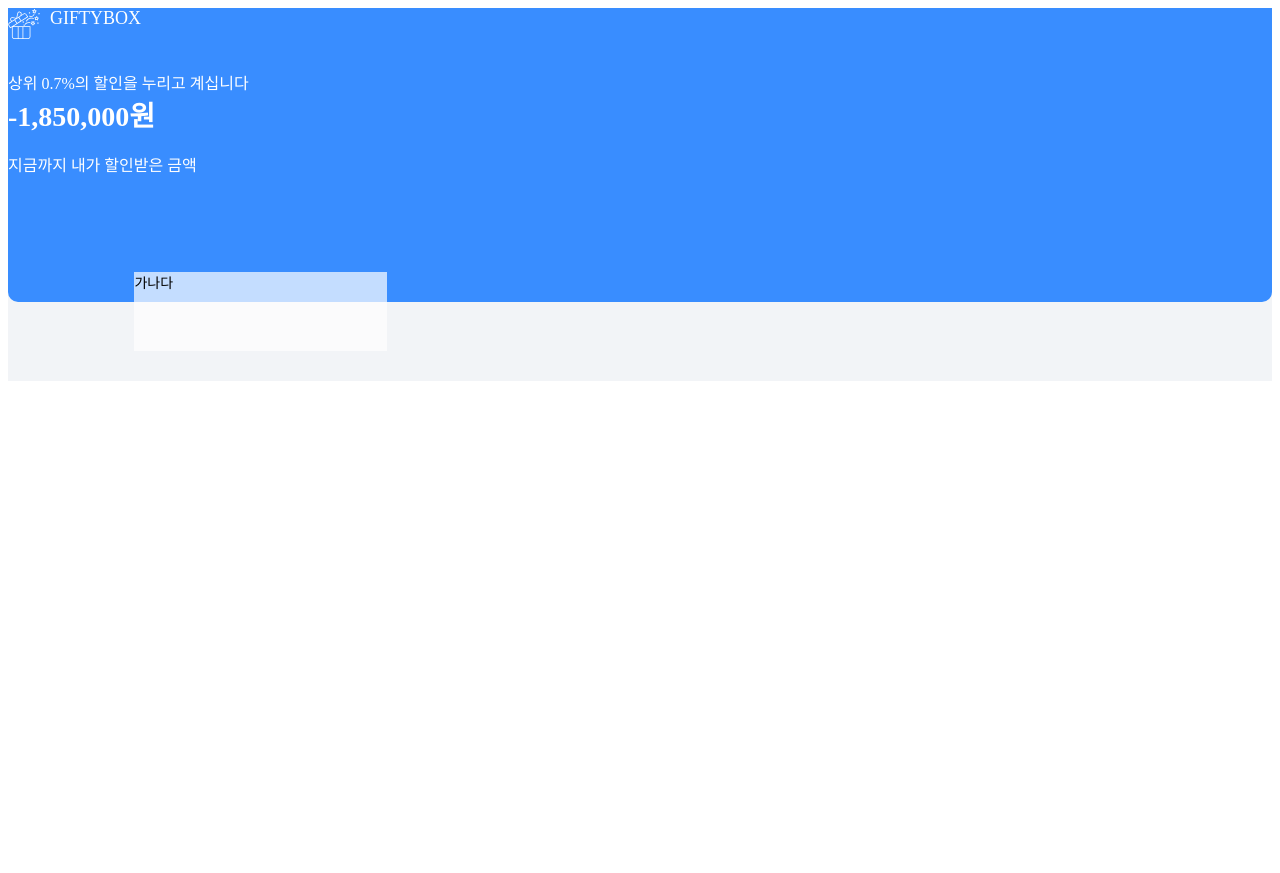
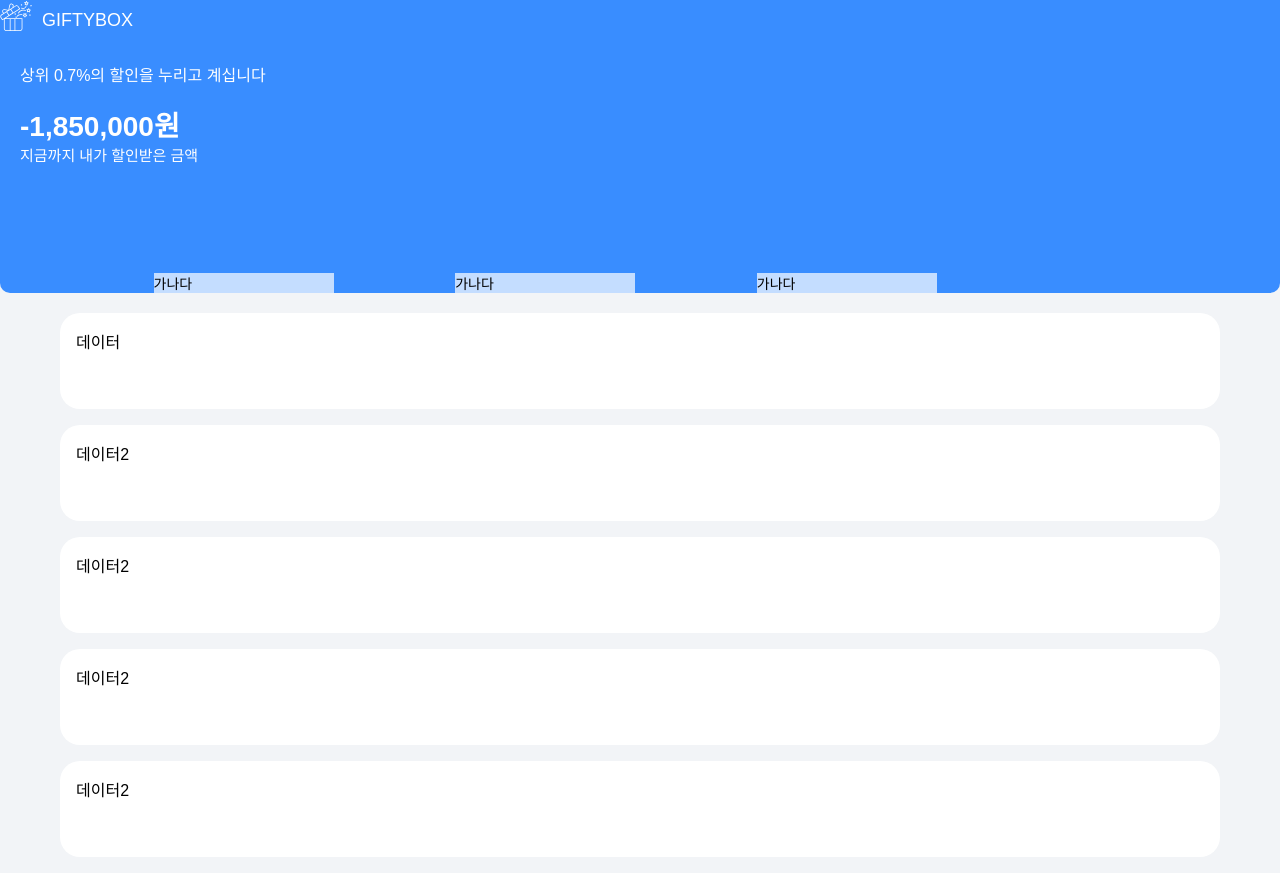
Before and after one commit to cokia/giftybox-frontend, a plain HTML site: page pages/main.html in a window 1280 px wide. Before the commit the page ends 800 px from the top, so only its background shows below. Drawn offline with Linux system fonts and the light colour scheme; a web font is replaced by a local one.

Commit message:
fix: add main layout

```diff
--- a/pages/main.html
+++ b/pages/main.html
@@ -18,21 +18,57 @@
         <path d="M15.9028 14.0017C15.9028 13.8681 15.8631 13.7375 15.7889 13.6264C15.7147 13.5154 15.6092 13.4288 15.4857 13.3777C15.3623 13.3266 15.2265 13.3132 15.0955 13.3393C14.9645 13.3654 14.8441 13.4298 14.7497 13.5243C14.6552 13.6188 14.591 13.7391 14.5649 13.8702C14.5389 14.0012 14.5523 14.137 14.6035 14.2604C14.6547 14.3838 14.7413 14.4893 14.8524 14.5634C14.9635 14.6376 15.0942 14.6771 15.2278 14.6771C15.4068 14.6768 15.5783 14.6055 15.7049 14.4789C15.8314 14.3523 15.9026 14.1807 15.9028 14.0017ZM15.2278 14.0767C15.213 14.0767 15.1986 14.0723 15.1863 14.0642C15.174 14.056 15.1644 14.0443 15.1587 14.0307C15.1531 14.0171 15.1516 14.0021 15.1544 13.9876C15.1573 13.9731 15.1643 13.9598 15.1747 13.9493C15.1852 13.9389 15.1984 13.9317 15.2129 13.9288C15.2274 13.9259 15.2424 13.9273 15.256 13.9329C15.2697 13.9385 15.2814 13.948 15.2896 13.9603C15.2979 13.9725 15.3023 13.9869 15.3024 14.0017C15.3023 14.0215 15.2944 14.0405 15.2803 14.0545C15.2663 14.0685 15.2473 14.0764 15.2274 14.0764L15.2278 14.0767Z" fill="white" />
         <path d="M29.9 14.4258C29.7664 14.4258 29.6358 14.4654 29.5248 14.5396C29.4137 14.6138 29.3272 14.7193 29.276 14.8427C29.2249 14.9661 29.2115 15.1019 29.2376 15.2329C29.2637 15.3639 29.328 15.4842 29.4224 15.5787C29.5169 15.6731 29.6372 15.7375 29.7682 15.7635C29.8992 15.7896 30.035 15.7762 30.1585 15.7251C30.2819 15.674 30.3873 15.5874 30.4616 15.4763C30.5358 15.3653 30.5754 15.2347 30.5754 15.1011C30.5752 14.9221 30.504 14.7504 30.3773 14.6238C30.2507 14.4972 30.0791 14.4259 29.9 14.4258ZM29.9 15.1758C29.8852 15.1757 29.8708 15.1714 29.8586 15.1631C29.8463 15.1549 29.8367 15.1433 29.8311 15.1296C29.8255 15.116 29.824 15.101 29.8269 15.0865C29.8298 15.0721 29.8369 15.0588 29.8473 15.0483C29.8578 15.0379 29.8711 15.0308 29.8855 15.0279C29.9 15.0251 29.915 15.0265 29.9286 15.0322C29.9423 15.0378 29.9539 15.0474 29.9621 15.0597C29.9703 15.0719 29.9747 15.0864 29.9747 15.1011C29.9746 15.1209 29.9667 15.1398 29.9527 15.1538C29.9387 15.1678 29.9198 15.1757 29.9 15.1758Z" fill="white" />
       </svg>
-      GIFTYBOX
+      <a>GIFTYBOX</a>
 
     </div>
     <div class=data>
       상위 0.7%의 할인을 누리고 계십니다
       <br />
+      <br />
       <div class=price>
         -1,850,000원
       </div>
-      <br />
-      지금까지 내가 할인받은 금액
+      <a style="font-size:15px">지금까지 내가 할인받은 금액</a>
     </div>
+  </div>
+  <div id = boxs>
+  <div id='box'>
+    가나다
   </div>
 
   <div id='box'>
     가나다
   </div>
+
+  <div id='box'>
+    가나다
   </div>
+</div>
+<div id=itemCards>
+  <div id=itemCard>
+    데이터
+  </div>
+  <div id=itemCard>
+    데이터2
+  </div>
+  <div id=itemCard>
+    데이터2
+  </div>
+  <div id=itemCard>
+    데이터2
+  </div>
+  <div id=itemCard>
+    데이터2
+  </div>
+  <div id=itemCard>
+    데이터2
+  </div>
+  <div id=itemCard>
+    데이터2
+  </div>
+  <div id=itemCard>
+    데이터2
+  </div>
+
+  </div>
+  </div>
--- a/style/main.css
+++ b/style/main.css
@@ -1,19 +1,35 @@
+@import url('https://rsms.me/inter/inter.css');
+html { font-family: 'Inter', sans-serif; }
+@supports (font-variation-settings: normal) {
+  html { font-family: 'Inter var', sans-serif; }
+}
+
+body {
+  margin: 0px;
+}
+
 #blueArea {
   background-color: #398dff;
   padding-bottom: 10%;
   border-bottom-left-radius: 10px;
   border-bottom-right-radius: 10px;
   color: #ffffff;
-  position: relative;
-  z-index: 1;
+  z-index: 0;
 }
 
 #blueArea .title {
   display: flex;
+  text-align: center;
+
   font-size: 18px;
 }
 
+#blueArea a{
+  margin-top:10px;
+}
+
 #blueArea .data {
+  margin-left: 20px;
   margin-top: 30px;
 }
 
@@ -21,15 +37,47 @@
   font-size: 28px;
   font-weight: bold;
 }
+#boxs {
+display: flex;
+    overflow-x: scroll;
+    white-space:nowrap;
+    margin-left:2.5%;
+    margin-right:2.5%;
+    width: 95%;
+  position: relative;
+  top: -20px;
+    /* z-index:1; */
+}
 
 #box {
   box-sizing: border-box;
-  position: relative;
+  /* position: relative; */
+  /* display:inline-block; */
   margin-left: 10%;
-  width: 20%;
+  width: 180px;
   height: 10%;
+  border-radius: 10px,10px,10px,10px;
   font-size: 14px;
   bottom: 30px;
   background: rgba(255, 255, 255, 0.7);
   z-index: 2;
+  flex-shrink: 0;
 }
+
+#itemCards {
+  max-width: 1200px;
+  margin: 0 auto;
+  overflow-y:auto; overflow-x:hidden; width:100%; height:70%;
+  display: grid;
+  grid-gap: 1rem;
+}
+
+#itemCard {
+  background-color: white;
+  margin-left : 20px;
+  margin-right: 20px;
+  border-radius: 20px;
+  color: black;
+  padding: 1rem;
+  height: 4rem;
+}
```
